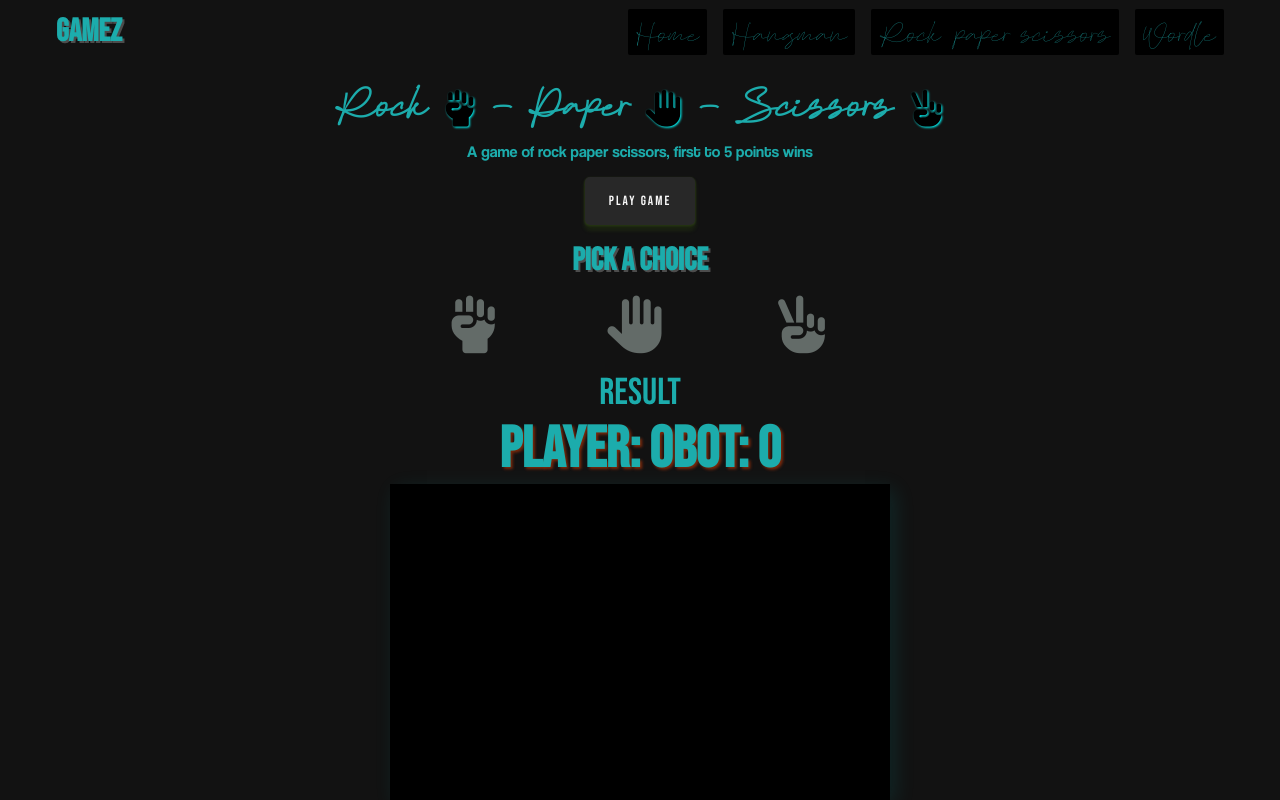
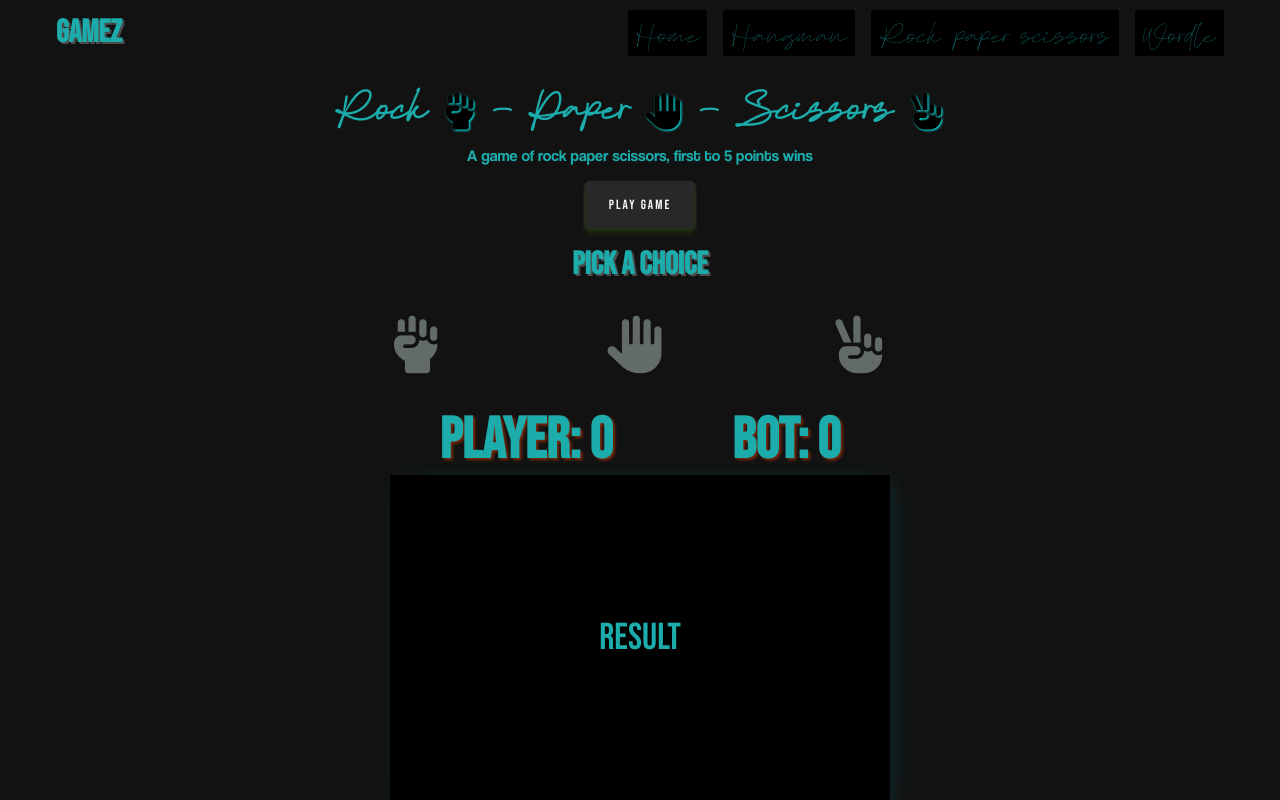
Before and after one commit to xxrobone/guesswordz, a plain HTML site: page pages/rockpaperscissors.html in a window 1280 px wide. Drawn offline with Linux system fonts and the light colour scheme.

Commit message:
minor fixes

```diff
--- a/css/rockpaperscissors/rps.css
+++ b/css/rockpaperscissors/rps.css
@@ -10,7 +10,7 @@
 body {
     background-color: #121212;
     color: rgb(28, 172, 172);
-    width: 100vw;
+    width: 100%;
     height: 100vh;
     display: flex;
     flex-direction: column;
@@ -37,20 +37,21 @@ h1 {
 }
 
 .choices_wrapper {
-    width: 30%;
-    margin: 1rem auto;
+    width: 100%;
     display: flex;
-    justify-content: space-evenly;
 }
 
 .choices_wrapper > ul {
-    width: 100%;
+    margin: 1rem auto;
+    width: 60%;
     display: flex;
-    justify-content: space-between;
+    justify-content: space-evenly;
+    align-items: center;
 }
 
-li {
+.choices_wrapper > ul > li {
     list-style-type: none;
+    padding: 1rem 2rem;
 }
 
 
@@ -143,6 +144,7 @@ i.small {
 }
 
 .players {
+    width: 50%;
     font-size: calc(4vmin + 2vmax);
     text-shadow: 2px 2px 3px rgba(255, 68, 0, 0.452);
     margin: 0;
--- a/pages/rockpaperscissors.html
+++ b/pages/rockpaperscissors.html
@@ -33,12 +33,12 @@
     <h2>Pick a choice</h2>
     <div class="choices_wrapper">
         <ul>
-            <li><i id="rock" class="fa-solid fa-hand-fist" ></i></li>
+            <li><i id="rock" class="fa-solid fa-hand-fist"></i></li>
             <li><i id="paper" class="fa-solid fa-hand"></i></li>
             <li> <i id="scissors" class="fa-solid fa-hand-peace"></i></li>
         </ul>
     </div>
-    <div class="alert_box"></div>
+
     <div class="players">
         <h4>player: <span id="player-points">0</span></h4>
         <h4>bot: <span id="bot-points">0</span></h4>
@@ -54,6 +54,7 @@
             <i class="fa-solid fa-hand"></i>
             <i class="fa-solid fa-hand-peace"></i>
         </div> -->
+        <div class="alert_box"></div>
     </div>
 
 
```
